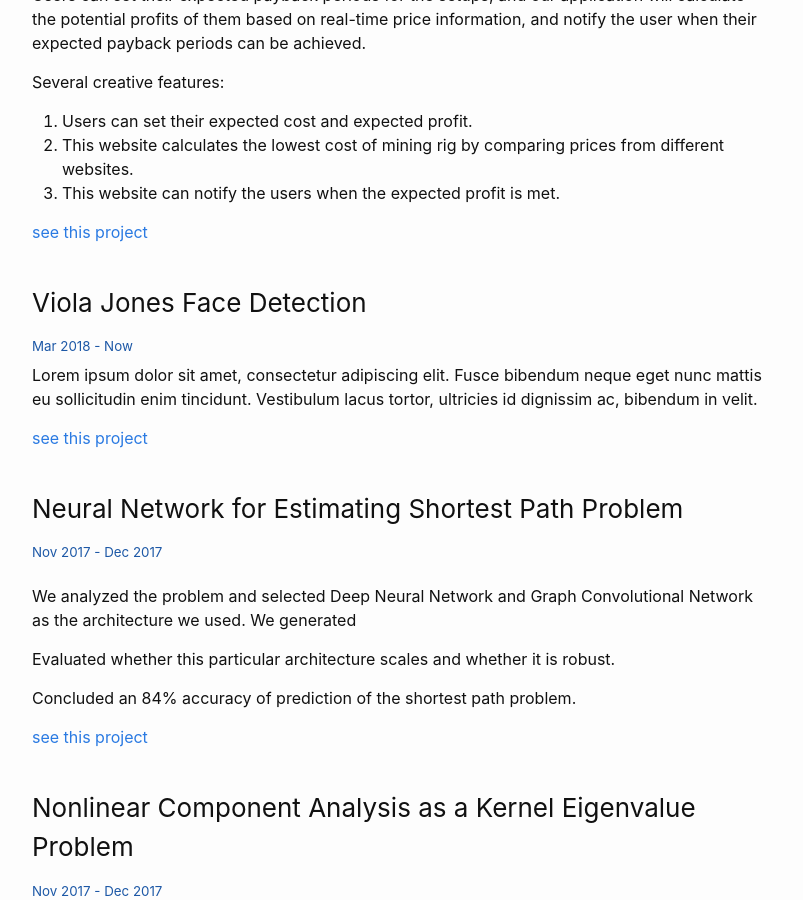
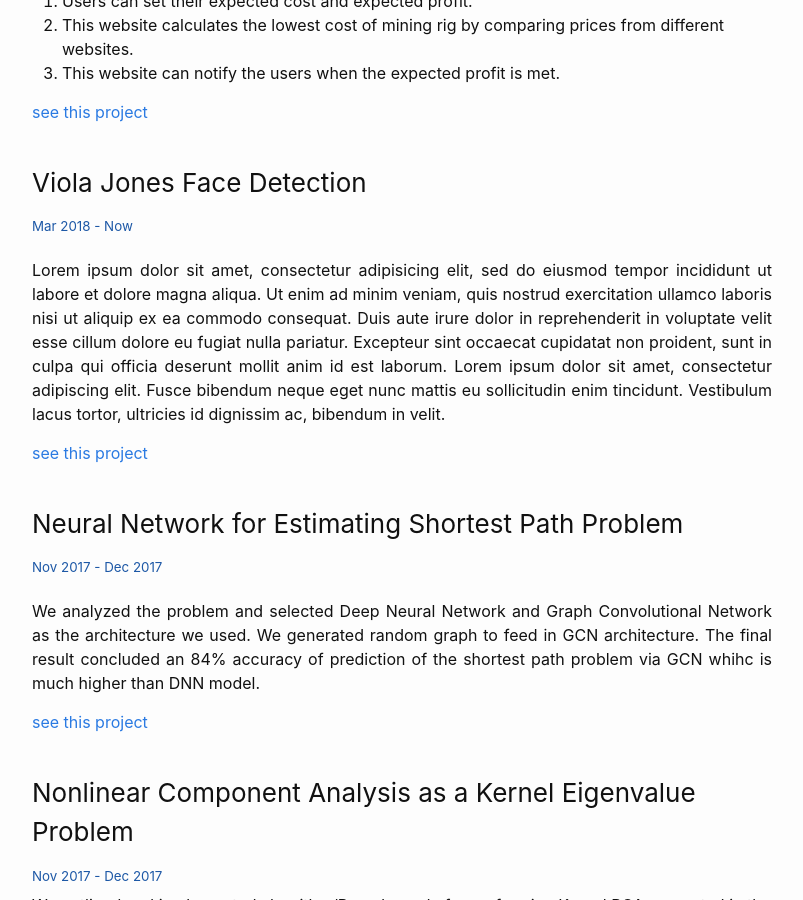
Before and after one commit to Zhenye-Na/blog, a Jekyll site: the page built from portfolio.md, in a window 1280 px wide and 900 px high, scrolled down 992 px. Shown: the whole window, without its empty margins (238-1041 px from the left). Built offline with Jekyll 4.4.1, drawn with Linux system fonts in a browser that asks for light colours; some of the changed text lies outside the part shown.

Commit message:
trivial fix

```diff
--- a/portfolio.md
+++ b/portfolio.md
@@ -5,15 +5,7 @@
 ---
 
 <p align="justify">
-Lorem ipsum dolor sit amet, consectetur adipisicing elit, sed do eiusmod
-tempor incididunt ut labore et dolore magna aliqua. Ut enim ad minim veniam,
-quis nostrud exercitation ullamco laboris nisi ut aliquip ex ea commodo
-consequat. Duis aute irure dolor in reprehenderit in voluptate velit esse
-cillum dolore eu fugiat nulla pariatur. Excepteur sint occaecat cupidatat non
-proident, sunt in culpa qui officia deserunt mollit anim id est laborum.
-
-Lorem ipsum dolor sit amet, consectetur adipiscing elit. Fusce bibendum neque eget nunc mattis eu sollicitudin enim tincidunt. Vestibulum lacus tortor, ultricies id dignissim ac, bibendum in velit.
-</p>
+Here are some of the projects I am currently working on / accomplished. Links to codes on GitHub is made public. </p>
 
 *****
 
@@ -50,7 +42,16 @@
 
 ### Viola Jones Face Detection
 <span style="color:#1d58a6"><sup>Mar 2018 - Now</sup></span>
+<p align="justify">
+Lorem ipsum dolor sit amet, consectetur adipisicing elit, sed do eiusmod
+tempor incididunt ut labore et dolore magna aliqua. Ut enim ad minim veniam,
+quis nostrud exercitation ullamco laboris nisi ut aliquip ex ea commodo
+consequat. Duis aute irure dolor in reprehenderit in voluptate velit esse
+cillum dolore eu fugiat nulla pariatur. Excepteur sint occaecat cupidatat non
+proident, sunt in culpa qui officia deserunt mollit anim id est laborum.
+
 Lorem ipsum dolor sit amet, consectetur adipiscing elit. Fusce bibendum neque eget nunc mattis eu sollicitudin enim tincidunt. Vestibulum lacus tortor, ultricies id dignissim ac, bibendum in velit.
+</p>
 
 [see this project](https://github.com/Zhenye-Na/viola-jones-face-detection)
 <br><br>
@@ -58,12 +59,9 @@
 ### Neural Network for Estimating Shortest Path Problem
 <span style="color:#1d58a6"><sup>Nov 2017 - Dec 2017</sup></span>
 
-We analyzed the problem and selected Deep Neural Network and Graph Convolutional Network as the architecture we used. We generated
-
-Evaluated whether this particular architecture scales and whether it is robust.
-
-Concluded an 84% accuracy of prediction of the shortest path problem.
-
+<p align="justify">
+We analyzed the problem and selected Deep Neural Network and Graph Convolutional Network as the architecture we used. We generated random graph to feed in GCN architecture. The final result concluded an 84% accuracy of prediction of the shortest path problem via GCN whihc is much higher than DNN model.
+</p>
 
 [see this project](https://github.com/Zhenye-Na/gcn-spp)
 <br><br>
```
Also changed, not shown: _posts/2016-05-20-welcome-to-jekyll.md (+5 -0 lines).
